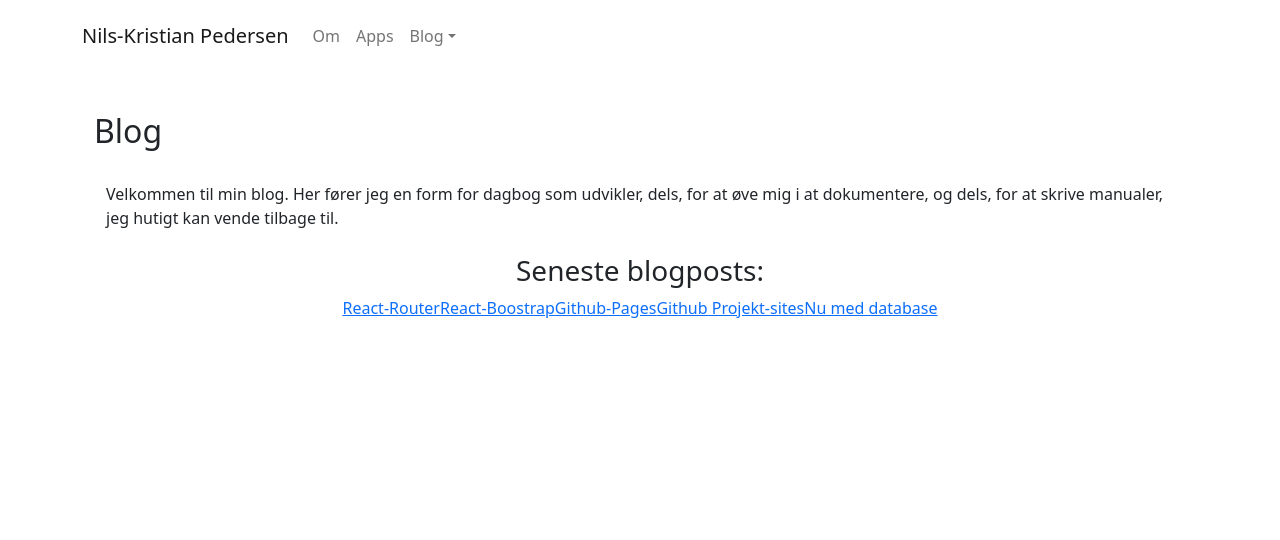
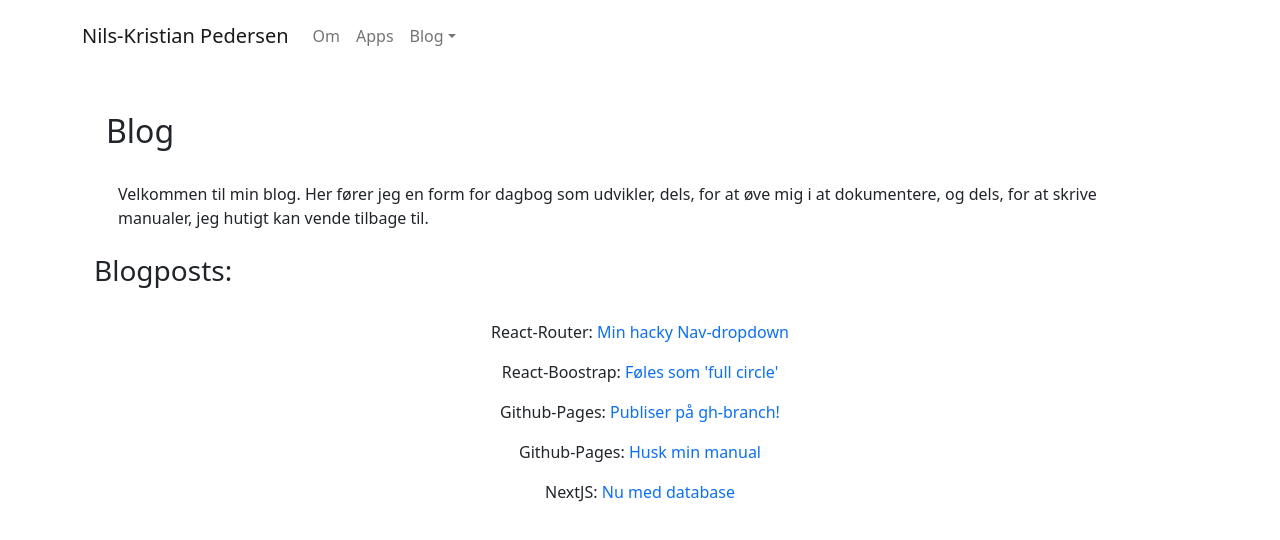
Before and after one commit to nkped/nkped.github.io, a React (Create React App) app: page /blog in a window 1280 px wide. Shown: the top 540 px of the page. Built offline with nearby package versions, Linux system fonts and the light colour scheme.

Commit message:
Tilføj ekstra data

```diff
--- a/src/data.js
+++ b/src/data.js
@@ -1,28 +1,33 @@
 let blogPosts = [
   {
     number: 11,
-    titel: "React-Router",
+    titel: "Min hacky Nav-dropdown",
+    subject: "React-Router",
     image: "",
+    intro: "Hvordan jeg lavede en dynamisk dropdown til blogindlæg.",
     text: "Lorem Ipsum is simply dummy text of the printing and typesetting industry. Lorem Ipsum has been the industry's standard dummy text ever since the 1500s, when an unknown printer took a galley of type and scrambled it to make a type specimen book. It has survived not only five centuries, but also the leap into electronic typesetting, remaining.",
     author: "Nils-Kristian Pedersen",
   },
   {
     number: 22,
-    titel: "React-Boostrap",
+    titel: "Føles som 'full circle'",
+    subject: "React-Boostrap",
     image: "",
     text: "Lorem Ipsum is simply dummy text of the printing and typesetting industry. Lorem Ipsum has been the industry's standard dummy text ever since the 1500s, when an unknown printer took a galley of type and scrambled it to make a type specimen book. It has survived not only five centuries, but also the leap into electronic typesetting, remaining. Lorem Ipsum is simply dummy text of the printing and typesetting industry. Lorem Ipsum has been the industry's standard dummy text ever since the 1500s, when an unknown printer took a galley of type and scrambled it to make a type specimen book.Lorem Ipsum is simply dummy text of the printing and typesetting industry. Lorem Ipsum has been the industry's standard dummy text.",
     author: "Nils-Kristian Pedersen",
   },
   {
     number: 33,
-    titel: "Github-Pages",
+    titel: "Publiser på gh-branch!",
+    subject: "Github-Pages",
     image: "",
     text: "Lorem Ipsum is simply dummy text of the printing and typesetting industry. Lorem Ipsum has been the industry's standard dummy text ever since the 1500s, when an unknown printer took a galley of type and scrambled it to make a type specimen book. It has survived not only five centuries, but also the leap into electronic typesetting, remaining. Lorem Ipsum is simply dummy text of the printing and typesetting industry. Lorem Ipsum has been the industry's standard dummy text ever since the 1500s, when an unknown printer took a galley of type and scrambled it to make a type specimen book.Lorem Ipsum is simply dummy text of the printing and typesetting industry.",
     author: "Nils-Kristian Pedersen",
   },
   {
     number: 44,
-    titel: "Github Projekt-sites",
+    titel: "Husk min manual",
+    subject: "Github-Pages",
     image: "",
     text: "Lorem Ipsum is simply dummy text of the printing and typesetting industry. Lorem Ipsum has been the industry's standard dummy text ever since the 1500s, when an unknown printer took a galley of type and scrambled it to make a type specimen book. It has survived not only five centuries, but also the leap into electronic typesetting, remaining. Lorem Ipsum is simply dummy text of the printing and typesetting industry. Lorem Ipsum has been the industry's standard dummy text.",
     author: "Nils-Kristian Pedersen",
@@ -30,6 +35,7 @@ let blogPosts = [
   {
     number: 55,
     titel: "Nu med database",
+    subject: "NextJS",
     image: "",
     text: "Lorem Ipsum is simply dummy text of the printing and typesetting industry. Lorem Ipsum has been the industry's standard dummy text ever since the 1500s, when an unknown printer took a galley of type and scrambled it to make a type specimen book. It has survived not only five centuries, but also the leap into electronic typesetting, remaining. Lorem Ipsum is simply dummy text of the printing and typesetting industry. Lorem Ipsum has been the industry's standard dummy text ever since the 1500s, when an unknown printer took a galley of type and scrambled it to make a type specimen book.",
     author: "Nils-Kristian Pedersen",
--- a/src/routes/blog.jsx
+++ b/src/routes/blog.jsx
@@ -1,22 +1,36 @@
 import { Outlet } from "react-router-dom";
 import { getAllBlogPosts } from "../data";
 import { Link } from "react-router-dom";
+import { Container, Row, Col } from "react-bootstrap";
 
 export default function Blog() {
   let blogPosts = getAllBlogPosts();
   return (
-    <div>
+    <Container>
       <Outlet />
-      <div>
-        <h3>Seneste blogposts:</h3>
-      </div>
-      <nav>
-        {blogPosts.map((blogPost) => (
-          <Link to={`/blog/${blogPost.number}`} key={blogPost.number}>
-            {blogPost.titel}
-          </Link>
-        ))}
-      </nav>
-    </div>
+      <Container className="text-start">
+        <h3>Blogposts:</h3>
+      </Container>
+      <Container className="p-4">
+        <Container>
+          {blogPosts.map((blogPost) => {
+            return (
+              <Row>
+                <Col className="pb-3">
+                  {`${blogPost.subject}: `}
+                  <Link
+                    className="text-decoration-none"
+                    to={`/blog/${blogPost.number}`}
+                    key={blogPost.number}
+                  >
+                    {blogPost.titel}
+                  </Link>
+                </Col>
+              </Row>
+            );
+          })}
+        </Container>
+      </Container>
+    </Container>
   );
 }
```
